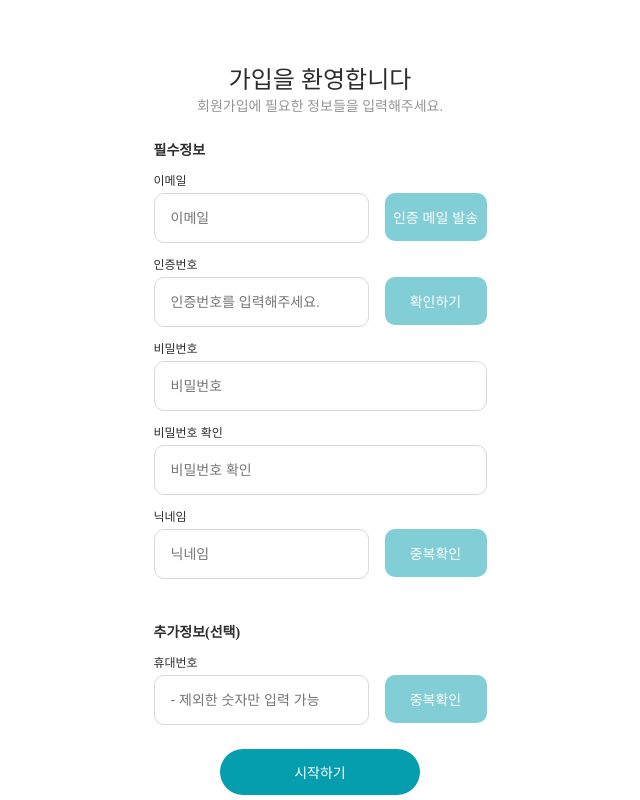
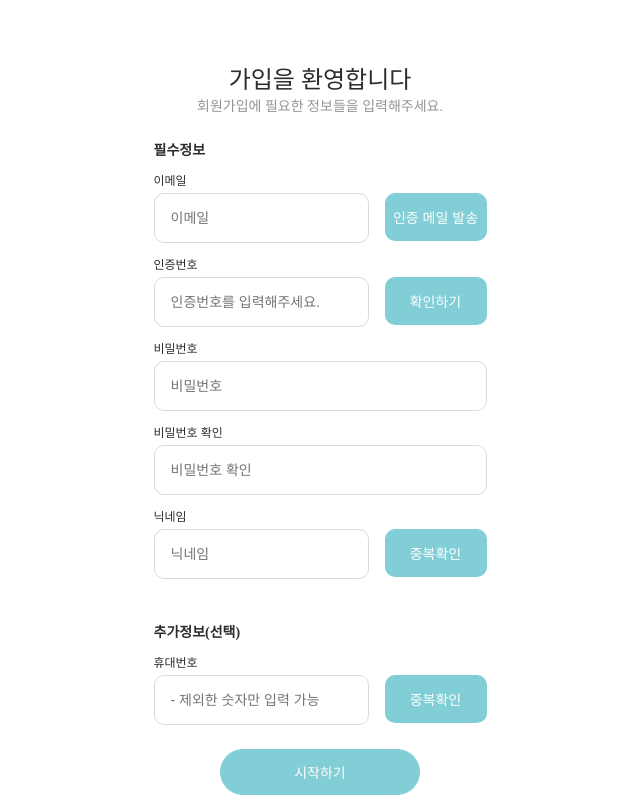
Before and after one commit to cafe-jun/garden-writer-front, a Next.js app: page /signUp in a window 1280 px wide. Shown: the whole page, without its empty margins (320-960 px from the left). Built offline with nearby package versions, Linux system fonts and the light colour scheme.

Commit message:
[feat] form 전체 validate에 따른 submit disabled

```diff
--- a/src/components/SignUp/index.tsx
+++ b/src/components/SignUp/index.tsx
@@ -23,6 +23,8 @@ const SignUp = () => {
   const methods = useForm<SignUpFormValues>({
     defaultValues: initFormValues,
   });
+  const { handleSubmit, formState } = methods;
+  const { isDirty, isValid } = formState;
 
   return (
     <FormProvider {...methods}>
@@ -31,7 +33,7 @@ const SignUp = () => {
           <Title>가입을 환영합니다</Title>
           <Description>회원가입에 필요한 정보들을 입력해주세요.</Description>
         </Header>
-        <Form onSubmit={methods.handleSubmit(onSubmit)}>
+        <Form onSubmit={handleSubmit(onSubmit)}>
           <FormContents>
             <SubTitle>필수정보</SubTitle>
             <FormItem
@@ -93,7 +95,9 @@ const SignUp = () => {
               buttonLabel="중복확인"
             />
           </FormContentsMore>
-          <SubmitButton type="submit">시작하기</SubmitButton>
+          <SubmitButton type="submit" disabled={!isDirty || !isValid}>
+            시작하기
+          </SubmitButton>
         </Form>
       </Container>
     </FormProvider>
--- a/src/components/SignUp/style.ts
+++ b/src/components/SignUp/style.ts
@@ -114,4 +114,9 @@ export const SubmitButton = styled('button', {
   backgroundColor: '$primary',
   borderRadius: '62px',
   border: 'unset',
+  cursor: 'pointer',
+  '&:disabled': {
+    opacity: '.5',
+    cursor: 'not-allowed',
+  },
 });
```
